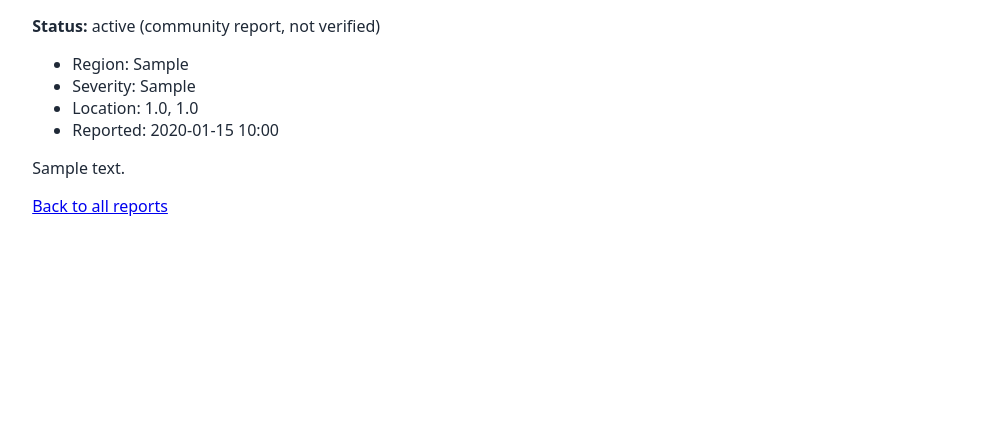
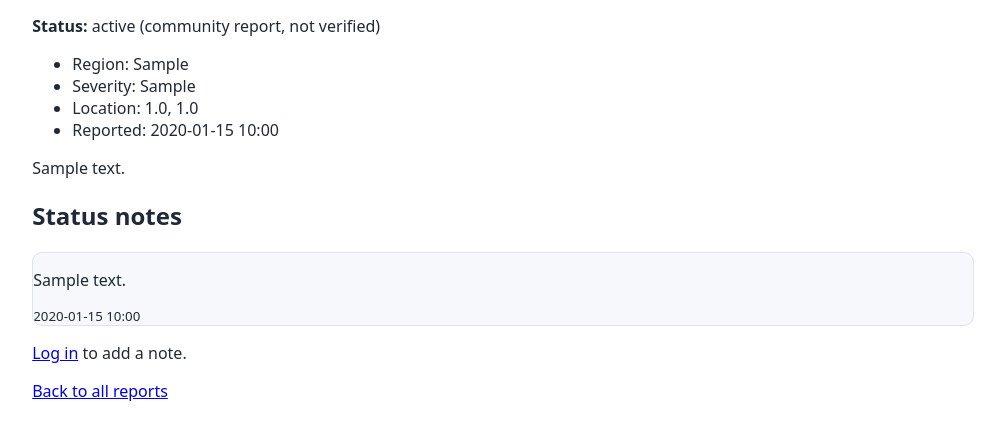
Before and after one commit to perlasamaha/Team--REP--Project, a Flask app: page /reports/1 in a window 1280 px wide. Shown: the part 147-587 px from the top of the page, without its empty margins (137-1142 px from the left). Run offline with Flask 3, Linux system fonts and the light colour scheme; tables that the repository leaves empty hold one stand-in row (values such as "Sample post"); some libraries are stand-ins or nearby versions.

Commit message:
Add notes: add, edit and delete with ownership checks

```diff
--- a/app.py
+++ b/app.py
@@ -14,11 +14,11 @@ from flask import (Flask, render_template, request, redirect, url_for,
                    session, flash, abort, jsonify)
 from werkzeug.security import generate_password_hash, check_password_hash
 
-from models import db, User, Favorite, Road, Watchlist, HazardReport
+from models import db, User, Favorite, Road, Watchlist, HazardReport, Note
 import api_client
 from validators import (validate_signup, validate_login,
                         validate_road_search, validate_report_location)
-from validators_reports import validate_report_description
+from validators_reports import validate_report_description, validate_note_content
 
 app = Flask(__name__)
 app.secret_key = os.environ.get("SECRET_KEY", "dev-only-change-me")
@@ -300,6 +300,15 @@ def get_owned_report(report_id):
         abort(403)
     return report
 
+def get_owned_note(note_id):
+    """Load a note, or stop with 404 (missing) / 403 (not the author)."""
+    note = db.session.get(Note, note_id)
+    if note is None:
+        abort(404)
+    if note.user_id != session["user_id"]:
+        abort(403)
+    return note
+
 @app.route("/api/reports")
 def api_reports():
     """JSON feed of a region's reports, for the map."""
@@ -355,9 +364,10 @@ def report_detail(report_id):
         abort(404)
     regions = {key: r["label"] for key, r in api_client.REGIONS.items()}
     is_owner = "user_id" in session and report.user_id == session["user_id"]
+    notes = (Note.query.filter_by(report_id=report.id)
+             .order_by(Note.created_at.asc()).all())
     return render_template("report_detail.html", report=report,
-                           regions=regions, is_owner=is_owner)
-
+                           regions=regions, is_owner=is_owner, notes=notes)
 
 @app.route("/reports/<int:report_id>/edit", methods=["GET", "POST"])
 @login_required
@@ -397,5 +407,50 @@ def report_delete(report_id):
     flash("Report deleted.")
     return redirect(url_for("reports"))
 
+@app.route("/reports/<int:report_id>/notes", methods=["POST"])
+@login_required
+def note_add(report_id):
+    report = db.session.get(HazardReport, report_id)
+    if report is None:
+        abort(404)
+    errors, content = validate_note_content(request.form)
+    if errors:
+        flash(errors["content"])
+    else:
+        db.session.add(Note(report_id=report.id, user_id=session["user_id"],
+                            content=content))
+        db.session.commit()
+        flash("Note added.")
+    return redirect(url_for("report_detail", report_id=report.id))
+
+
+@app.route("/notes/<int:note_id>/edit", methods=["GET", "POST"])
+@login_required
+def note_edit(note_id):
+    note = get_owned_note(note_id)
+    if request.method == "POST":
+        errors, content = validate_note_content(request.form)
+        if errors:
+            data = {"content": request.form.get("content", "")}
+            return render_template("note_form.html", note=note,
+                                   errors=errors, data=data), 400
+        note.content = content
+        db.session.commit()
+        flash("Note updated.")
+        return redirect(url_for("report_detail", report_id=note.report_id))
+    return render_template("note_form.html", note=note, errors={},
+                           data={"content": note.content})
+
+
+@app.route("/notes/<int:note_id>/delete", methods=["POST"])
+@login_required
+def note_delete(note_id):
+    note = get_owned_note(note_id)
+    report_id = note.report_id
+    db.session.delete(note)
+    db.session.commit()
+    flash("Note deleted.")
+    return redirect(url_for("report_detail", report_id=report_id))
+
 if __name__ == "__main__":
     app.run(debug=True)
--- a/templates/report_detail.html
+++ b/templates/report_detail.html
@@ -18,5 +18,32 @@
     <button type="submit">Delete</button>
   </form>
 {% endif %}
+<h2>Status notes</h2>
+{% if notes %}
+  {% for n in notes %}
+    <div class="card">
+      <p>{{ n.content }}</p>
+      <small>{{ n.created_at.strftime('%Y-%m-%d %H:%M') }}</small>
+      {% if current_user and current_user.id == n.user_id %}
+        <p><a href="{{ url_for('note_edit', note_id=n.id) }}">Edit</a></p>
+        <form method="post" action="{{ url_for('note_delete', note_id=n.id) }}"
+              onsubmit="return confirm('Delete this note?');">
+          <button type="submit">Delete</button>
+        </form>
+      {% endif %}
+    </div>
+  {% endfor %}
+{% else %}
+  <p>No notes yet.</p>
+{% endif %}
+
+{% if current_user %}
+  <form method="post" action="{{ url_for('note_add', report_id=report.id) }}">
+    <label>Add a note <textarea name="content" rows="3"></textarea></label>
+    <button type="submit">Add note</button>
+  </form>
+{% else %}
+  <p><a href="{{ url_for('login') }}">Log in</a> to add a note.</p>
+{% endif %}
 <p><a href="{{ url_for('reports') }}">Back to all reports</a></p>
 {% endblock %}
```
Also changed, not shown: templates/note_form.html (added, +11 -0 lines), validators_reports.py (+12 -0 lines).
